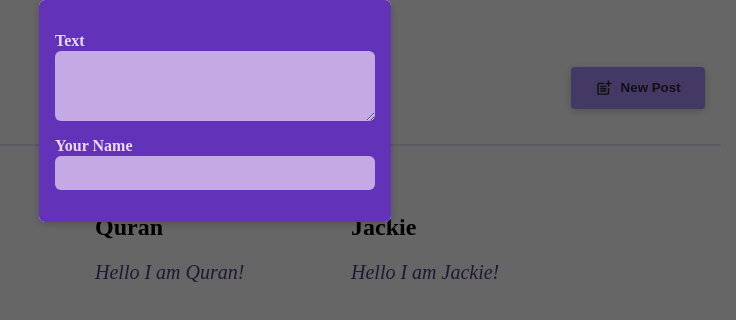
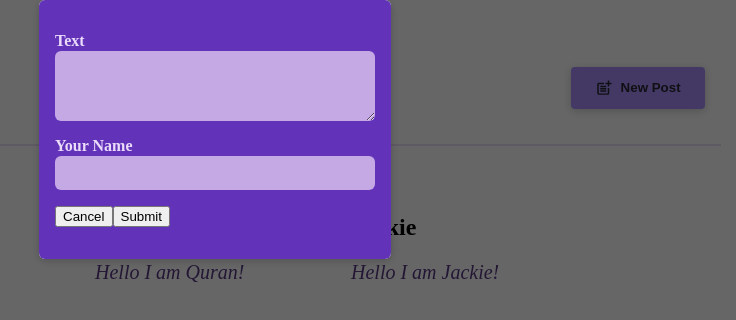
Before and after one commit to ISTAFAMARSHALL/react-review-project, a React (Create React App) app: page / in a window 1280 px wide. Shown: the top 320 px of the page, without its empty margins (425-1161 px from the left). Built offline with nearby package versions, Linux system fonts and the light colour scheme.

Commit message:
add cancel button to New Post

```diff
--- a/src/components/NewPost.js
+++ b/src/components/NewPost.js
@@ -14,6 +14,11 @@ function NewPost (props) {
                 <label htmlFor='name'>Your Name</label>
                 <input type='text' id='name' required onChange={props.onNameChange} />
             </p>
+
+            <p className={classes.action} >
+                <button type="button" onClick={props.onCancel}>Cancel</button>
+                <button>Submit</button>
+            </p>
         </form>
     )
 }
--- a/src/components/PostsList.js
+++ b/src/components/PostsList.js
@@ -20,13 +20,12 @@ function PostsList (props) {
     }
 
 
-
     return (
 
         <>
 
             {props.isPosting && (<Modal onclose={props.onStopingPost} >
-                <NewPost onBodyChange={bodyChangeHandler} onNameChange={nameChangeHandler}/>
+                <NewPost onBodyChange={bodyChangeHandler} onNameChange={nameChangeHandler} onCancel={props.onStopingPost} />
             </Modal>) }
 
             <ul className={classes.posts}>
```
